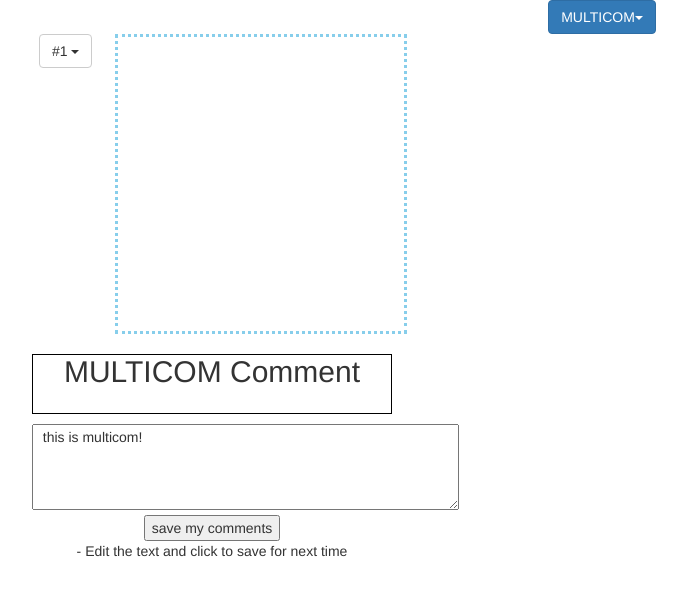
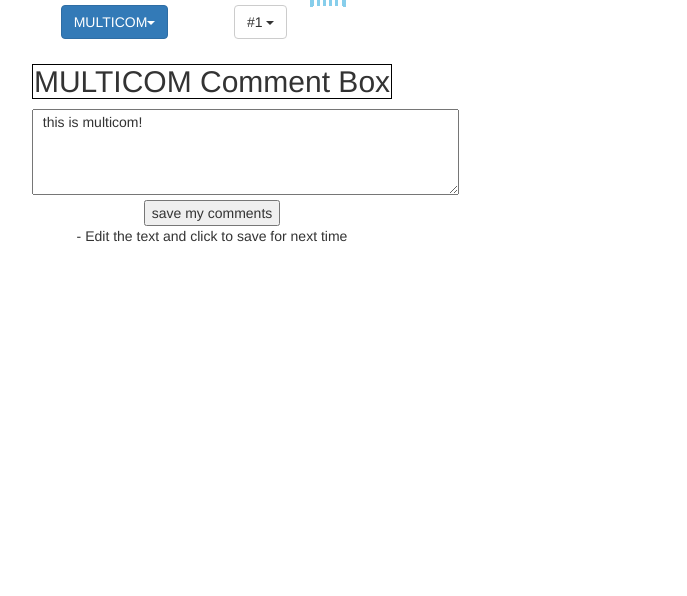
Before and after one commit to jianlin-cheng/CASP13_dashboard, a PHP site: page / in a window 1280 px wide. Shown: the top 596 px of the page, without its empty margins (38-725 px from the left). Run offline with PHP 8.4, Linux system fonts and the light colour scheme; data that the repository does not hold is empty; some libraries are stand-ins or nearby versions.

Commit message:
Fixed styling, and linking

```diff
--- a/index.php
+++ b/index.php
@@ -35,11 +35,12 @@
     $(document).ready(function() {
        $("#title-menu").click(function() {
            var target = String($(this).val());
-           $("#dropdown-description").html(target + '<span class="caret"></span>');
+           $("#dropdown-description").html(target.toUpperCase() + '<span class="caret"></span>');
             $.get("updateMethod.php", {method:target}, function(response){
                 console.log("This was the response " + response);
                 $("#viewButton1").html(response);
                 });
+           $(".comment_box").html(target.toUpperCase() + " Comment Box");
             });
     });
 </script>
@@ -74,7 +75,7 @@
         <div class="container">
         <div class="row">
             <form id="methodSelection">
-            <div class="dropdown">
+            <div class="dropdown col-md-2">
                 <button id="dropdown-description" class="btn btn-primary dropdown-toggle" type="button" data-toggle="dropdown">MULTICOM<span class="caret"></span></button>
                 <select  class="dropdown-menu" id="title-menu" multiple="multiple" aria-labelledby="dropdownMenu1">
 							<?php
@@ -94,9 +95,7 @@
                     </select >
             </div>
         </form>
-        </div>
-        <div class="row">
-            <div class="col-xs-1">
+            <div class="col-md-1">
                 <div class="dropdown">
                     <button class="btn btn-default dropdown-toggle" type="button" id="dropdownMenu1" data-toggle="dropdown" aria-haspopup="true" aria-expanded="true">
                         #1
@@ -120,7 +119,7 @@
                     </select >
                 </div>
             </div>
-            <div class="col-xs-3 method_box">
+            <div class="col-md-4 method_box">
                 <script type="text/javascript">
 							var model = 1;
 							var rfile = 1;
@@ -140,12 +139,12 @@
 									target = target.replace(/\n/g, '');
 									if ($("#refinedCheck").prop("checked")) {
 										Jmol.script(jsmolAppletM1, "zap file=" + rfile + ";");
-										Jmol.script(jsmolAppletM1,"background black; load MULTICOM_Methods/" + methodName + "/"+target+"/model1.pdb;");
+										Jmol.script(jsmolAppletM1,"background black; load MULTICOM_Methods/" + methodName.toLowerCase() + "/"+target+"/model1.pdb;");
 										Jmol.script(jsmolAppletM1, "spin on; cartoon only; color {file="+ rfile+"} group;");
 									}
 									else {
 										$("#refinedCheck").prop("checked", true);
-										Jmol.script(jsmolAppletM1,"background black; load MULTICOM_Methods/" + methodName + "/"+target+"/model1.pdb;");
+										Jmol.script(jsmolAppletM1,"background black; load MULTICOM_Methods/" + methodName.toLowerCase() + "/"+target +"/model1.pdb;");
 										Jmol.script(jsmolAppletM1, "spin on; cartoon only; color {file="+ rfile+"} group;");
 									}
 									append = "";
@@ -162,10 +161,10 @@
 							});
 						</script>
             </div>
-            </div>
+        </div>
         <div class="row">
-            <div  class="col-xs-4">
-                <h2 class="comment_box">MULTICOM Comment</h2>
+            <div  class="col-md-4">
+                <h2 class="comment_box">MULTICOM Comment Box</h2>
 				<textarea  id="edit_comment2" rows="4" cols="50">  <?php echo trim(file_get_contents('./MULTICOM_Methods/multicom/comments.txt', true));?> </textarea><br>
 				<input type="button" value="save my comments" onclick="saveEdits('edit_comment2','update2','./MULTICOM_Methods/multicom/comments.txt')"/>
 				<div id="update2"> - Edit the text and click to save for next time</div>
--- a/style.css
+++ b/style.css
@@ -10,10 +10,21 @@
 
 .method_box {
     border: 3px dotted skyblue;
-    height: 300px;
+    height: auto;
+    width: auto;
+    max-width: 550px;
 }
 
 .comment_box {
     border: 1px solid black;
-    height: 60px;
+    height: auto;
+    max-width: 500px;
 }
+
+#jsmolAppletM1_appletinfotablediv {
+    margin: 10px;
+}
+
+.dropdown-toggle {
+    margin: 5px;
+}
```
Also changed, not shown: 24 other files.
